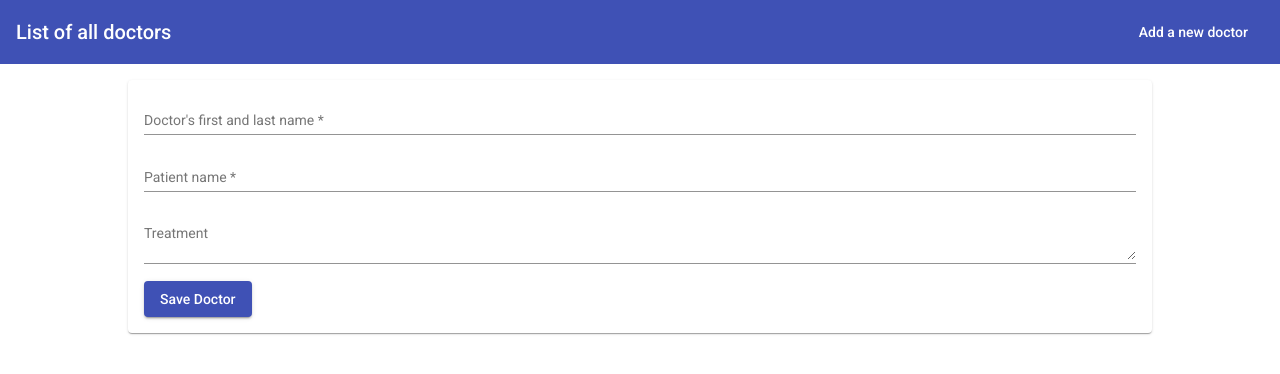
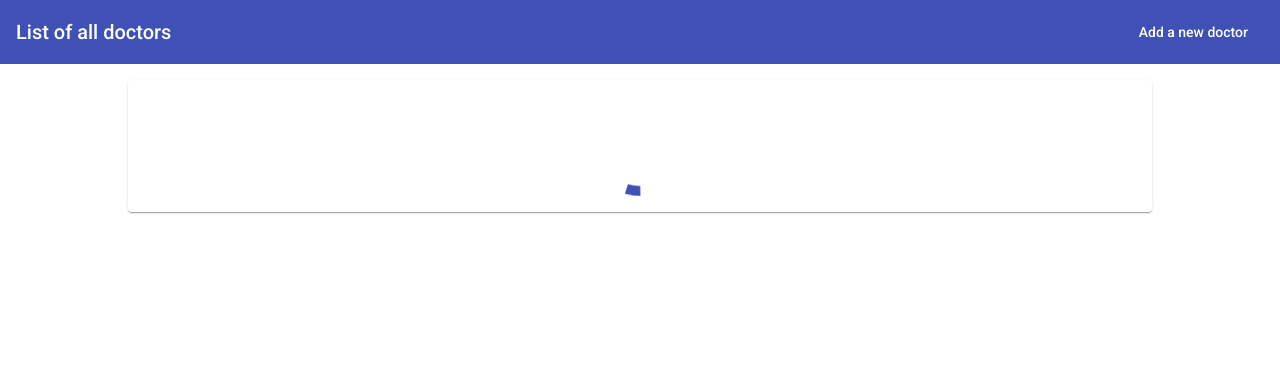
Before and after one commit to drzivkovic/hospital-app, an Angular app in the folder angular-front/: page /edit/1 in a window 1280 px wide. Shown: the top 374 px of the page. Built offline with nearby package versions, Linux system fonts and the light colour scheme; no server answers.

Commit message:
added a spinner and navigation to the root page after adding/editing a user

```diff
--- a/angular-front/src/app/app.module.ts
+++ b/angular-front/src/app/app.module.ts
@@ -7,6 +7,7 @@
 import { MatButtonModule } from '@angular/material/button';
 import { MatToolbarModule } from '@angular/material/toolbar';
 import { MatExpansionModule } from '@angular/material/expansion';
+import { MatProgressSpinnerModule } from '@angular/material/progress-spinner';
 
 import { AppRoutingModule } from './app-routing.module';
 import { AppComponent } from './app.component';
@@ -34,7 +35,8 @@
     MatToolbarModule,
     MatExpansionModule,
     HttpClientModule,
-    AppRoutingModule
+    AppRoutingModule,
+    MatProgressSpinnerModule
   ],
   providers: [],
   bootstrap: [AppComponent]
--- a/angular-front/src/app/posts/post-create/post-create.componenet.css
+++ b/angular-front/src/app/posts/post-create/post-create.componenet.css
@@ -2,3 +2,7 @@
 textarea {
   width: 100%;
 }
+
+.mat-spinner {
+  margin: auto;
+}
--- a/angular-front/src/app/posts/post-create/post-create.component.html
+++ b/angular-front/src/app/posts/post-create/post-create.component.html
@@ -1,5 +1,6 @@
 <mat-card>
-  <form (submit)="onSavePost(postForm)" #postForm="ngForm">
+  <mat-spinner *ngIf="isloading"></mat-spinner>
+  <form (submit)="onSavePost(postForm)" #postForm="ngForm" *ngIf="!isloading">
     <mat-form-field>
       <input
       #doctorName="ngModel"
--- a/angular-front/src/app/posts/post-create/post-create.component.ts
+++ b/angular-front/src/app/posts/post-create/post-create.component.ts
@@ -14,6 +14,7 @@
   patientName = '';
   treatment = '';
   post: Post;
+  isloading = false;
   private mode = 'create';
   private postId: string;
 
@@ -25,7 +26,9 @@
       if (paramMap.has('postId')) {
         this.mode = 'edit';
         this.postId = paramMap.get('postId');
+        this.isloading = true;
         this.postsService.getPost(this.postId).subscribe((postData) =>{
+          this.isloading = false;
           this.post = {id: postData._id, doctorName: postData.doctorName, patientName: postData.patientName, treatment: postData.treatment};
         });
       }
@@ -39,6 +42,7 @@
   onSavePost(form: NgForm) {
     if (form.invalid) return;
 
+    this.isloading = true;
     if (this.mode === 'create'){
       this.postsService.addPost(form.value.doctorName, form.value.patientName, form.value.treatment);
     } else {
--- a/angular-front/src/app/posts/post-list/post-list.component.css
+++ b/angular-front/src/app/posts/post-list/post-list.component.css
@@ -6,3 +6,7 @@
 .info-text {
   text-align: center;
 }
+
+.mat-spinner {
+  margin: auto;
+}
--- a/angular-front/src/app/posts/post-list/post-list.component.html
+++ b/angular-front/src/app/posts/post-list/post-list.component.html
@@ -1,4 +1,5 @@
-<mat-accordion multi="true" *ngIf="posts.length > 0">
+<mat-spinner *ngIf="isloading"></mat-spinner>
+<mat-accordion multi="true" *ngIf="posts.length > 0 && !isloading">
   <mat-expansion-panel *ngFor="let post of posts">
     <mat-expansion-panel-header>
       Doctor: {{ post.doctorName }}
@@ -11,4 +12,4 @@
     </mat-action-row>
   </mat-expansion-panel>
 </mat-accordion>
-<p class="info-text mat-body-1" *ngIf="posts.length <= 0">No posts added yet!</p>
+<p class="info-text mat-body-1" *ngIf="posts.length <= 0 && !isloading">No posts added yet!</p>
--- a/angular-front/src/app/posts/post-list/post-list.component.ts
+++ b/angular-front/src/app/posts/post-list/post-list.component.ts
@@ -15,14 +15,17 @@
   //   {title: 'Third post', contetn: 'This is the third post content'}
   // ];
   posts: Post[] = [];
+  isloading = false;
   private postsSub: Subscription;
 
   constructor(public postsService: PostService) {}
 
   ngOnInit() {
+    this.isloading = true;
     this.postsService.getPosts();
     this.postsSub = this.postsService.getPostUpdateListener()
       .subscribe((posts: Post[]) => {
+        this.isloading = false;
         this.posts = posts;
       });
   }
--- a/angular-front/src/app/posts/post.service.ts
+++ b/angular-front/src/app/posts/post.service.ts
@@ -2,6 +2,7 @@
 import { Subject, identity} from 'rxjs';
 import { Injectable } from '@angular/core';
 import { HttpClient } from '@angular/common/http';
+import { Router } from '@angular/router';
 
 @Injectable({providedIn: 'root'})
 
@@ -9,7 +10,7 @@
  private posts: Post[] = [];
  private postUpdated = new Subject<Post[]>();
 
- constructor(private http: HttpClient) {}
+ constructor(private http: HttpClient, private router: Router) {}
 
  getPosts() {
   this.http.get<Post[]>('http://localhost:3000/doctors')
@@ -36,6 +37,7 @@
       console.log(responseData);
       this.posts.push(post);
       this.postUpdated.next([...this.posts]);
+      this.router.navigate(["/"]);
     });
  }
 
@@ -49,6 +51,7 @@
       updatedPosts[oldPostIndex] = post;
       this.posts = updatedPosts;
       this.postUpdated.next([...this.posts]);
+      this.router.navigate(["/"]);
     });
  }
 
```
